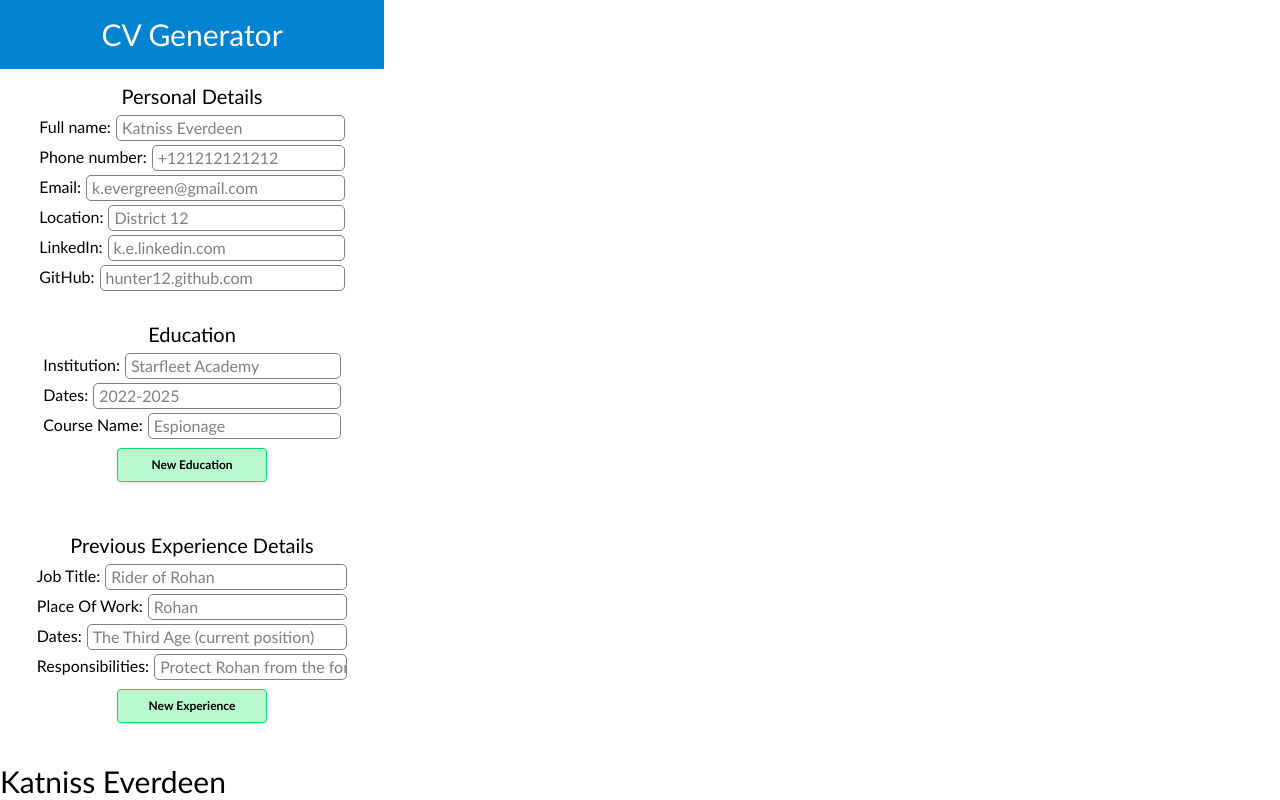
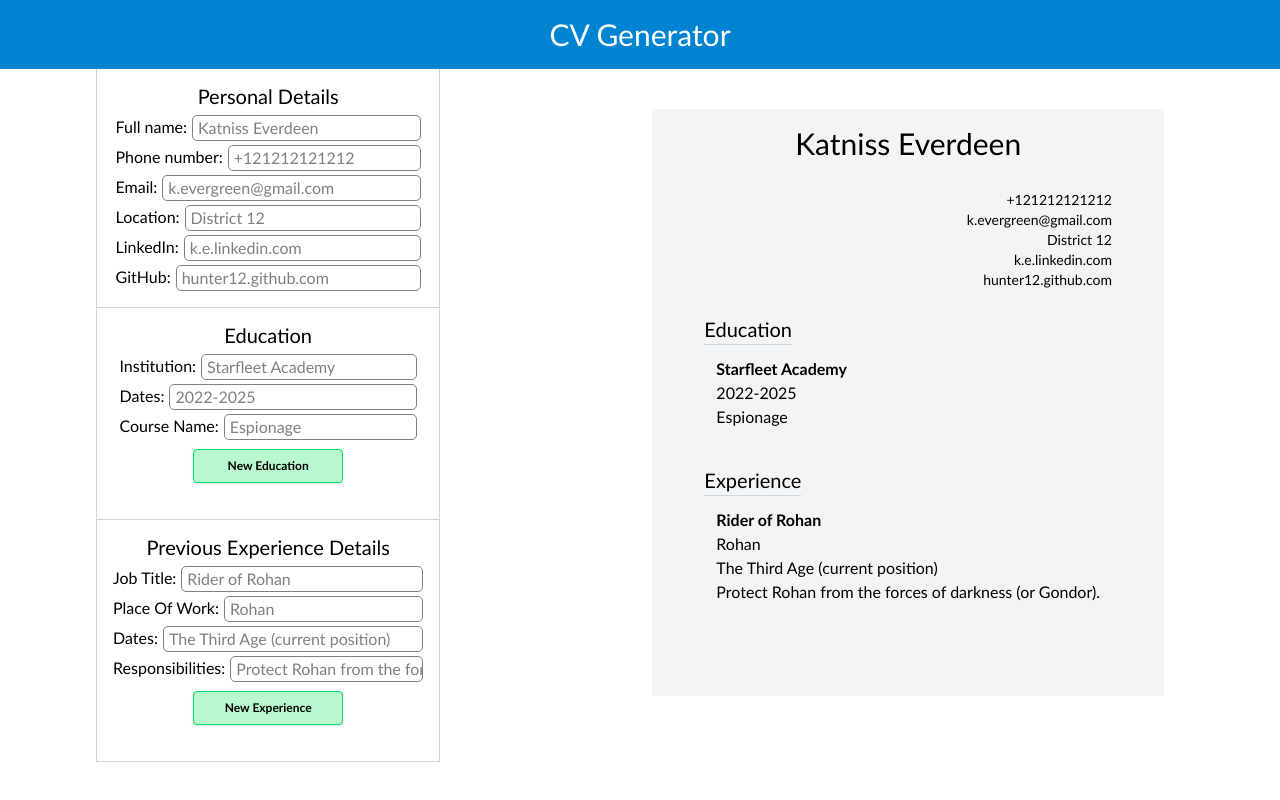
Before and after one commit to gbuttler/cv-application, a React (Vite) app: page / in a window 1280 px wide. Shown: the top 800 px of the page. Built offline with nearby package versions, Linux system fonts and the light colour scheme.

Commit message:
all styling complete

```diff
--- a/src/App.css
+++ b/src/App.css
@@ -2,6 +2,10 @@
 
 #root {
   font-family: "Gill Sans", "Gill Sans MT", Calibri, "Trebuchet MS", sans-serif;
+}
+
+body {
+  width: 100%;
 }
 
 input {
--- a/src/App.jsx
+++ b/src/App.jsx
@@ -176,6 +176,9 @@ function App() {
   return (
     <>
       <Header />
+      <div className="lg:flex lg:flex-row lg:w-full lg:justify-around">
+        <div className="lg:border-r-1 lg:border-l-1 lg:border-gray-300">
+          <div className=" sm:flex sm:flex-row lg:flex-col sm:w-full sm:justify-around sm:border-b-1 sm:border-gray-300">
             <PersonalForm
               personalData={personalData}
               handleChange={handlePersonalChange}
@@ -186,17 +189,22 @@ function App() {
               handleAddEducation={handleAddEducation}
               handleRemoveEducation={handleRemoveEducation}
             />
+          </div>
           <ExperienceForm
             experienceData={experienceData}
             handleChange={handleExperienceChange}
             handleAddExperience={handleAddExperience}
             handleRemoveExperience={handleRemoveExperience}
           />
+        </div>
+        <div>
           <CVDisplay
             personalData={personalData}
             educationData={educationData}
             experienceData={experienceData}
           />
+        </div>
+      </div>
     </>
   );
 }
--- a/src/components/CVDisplay.jsx
+++ b/src/components/CVDisplay.jsx
@@ -1,10 +1,11 @@
 function CVDisplay({ personalData, educationData, experienceData }) {
   return (
     <>
-      <div className="title-name">
+      <div className="m-5 sm:p-5 lg:p-10 lg:pt-0 lg:mt-10 bg-gray-100">
+        <div className="flex flex-col items-center p-3 w-full">
           <h1>{personalData.fullName || "Katniss Everdeen"}</h1>
         </div>
-      <div className="personal-info-div">
+        <div className="flex flex-col items-end p-3 w-full text-sm">
           <p className="personal-info">
             {personalData.phoneNo || "+121212121212"}
           </p>
@@ -21,10 +22,12 @@ function CVDisplay({ personalData, educationData, experienceData }) {
             {personalData.github || "hunter12.github.com"}
           </p>
         </div>
+        <div className="flex flex-col items-start p-3 w-full">
+          <h2 className="border-b border-gray-300">Education</h2>
           {educationData.education.map((education) => (
-        <div key={education.id}>
+            <div key={education.id} className="p-3">
               <div className="education-info-div">
-            <p className="education-info">
+                <p className="education-info font-bold">
                   {education.institution || "Starfleet Academy"}
                 </p>
                 <p className="education-info">
@@ -36,10 +39,13 @@ function CVDisplay({ personalData, educationData, experienceData }) {
               </div>
             </div>
           ))}
+        </div>
+        <div className="flex flex-col items-start p-3 pb-10">
+          <h2 className="border-b border-gray-300">Experience</h2>
           {experienceData.experience.map((experience) => (
-        <div key={experience.id}>
+            <div key={experience.id} className="p-3">
               <div className="experience-info-div">
-            <p className="experience-info">
+                <p className="experience-info font-bold">
                   {experience.jobTitle || "Rider of Rohan"}
                 </p>
                 <p className="experience-info">
@@ -55,6 +61,8 @@ function CVDisplay({ personalData, educationData, experienceData }) {
               </div>
             </div>
           ))}
+        </div>
+      </div>
     </>
   );
 }
--- a/src/components/EducationForm.jsx
+++ b/src/components/EducationForm.jsx
@@ -6,7 +6,7 @@ function EducationForm({
 }) {
   return (
     <>
-      <div className="flex flex-col items-center p-3 max-w-sm">
+      <div className="flex flex-col items-center p-3 w-full sm:w-auto border-b-1 border-gray-300 sm:border-0">
         <h2>Education</h2>
         {/* map through the education array */}
         {educationData.education.map((education) => (
--- a/src/components/ExperienceForm.jsx
+++ b/src/components/ExperienceForm.jsx
@@ -6,7 +6,7 @@ function ExperienceForm({
 }) {
   return (
     <>
-      <div className="flex flex-col items-center p-3 max-w-sm">
+      <div className="flex flex-col items-center p-3 w-full border-b-1 border-gray-300">
         <h2>Previous Experience Details</h2>
         {experienceData.experience.map((experience) => (
           <div key={experience.id}>
--- a/src/components/Header.jsx
+++ b/src/components/Header.jsx
@@ -1,7 +1,7 @@
 function Header() {
   return (
     <>
-      <h1 className="flex flex-col items-center p-3 max-w-sm text-white bg-sky-600 ">
+      <h1 className="flex flex-col items-center p-3 w-full text-white bg-sky-600 ">
         CV Generator
       </h1>
     </>
--- a/src/components/PersonalForm.jsx
+++ b/src/components/PersonalForm.jsx
@@ -1,7 +1,7 @@
 function PersonalForm({ personalData, handleChange }) {
   return (
     <>
-      <div className="flex flex-col items-center p-3 max-w-sm">
+      <div className="flex flex-col items-center p-3 w-full sm:w-auto border-b-1 border-gray-300 sm:border-0 lg:border-b-1 lg:border-gray-300">
         <h2>Personal Details</h2>
         <form>
           <div className="flex justify-between m-1">
```
Lines whose indentation alone changed are shown as unchanged.
